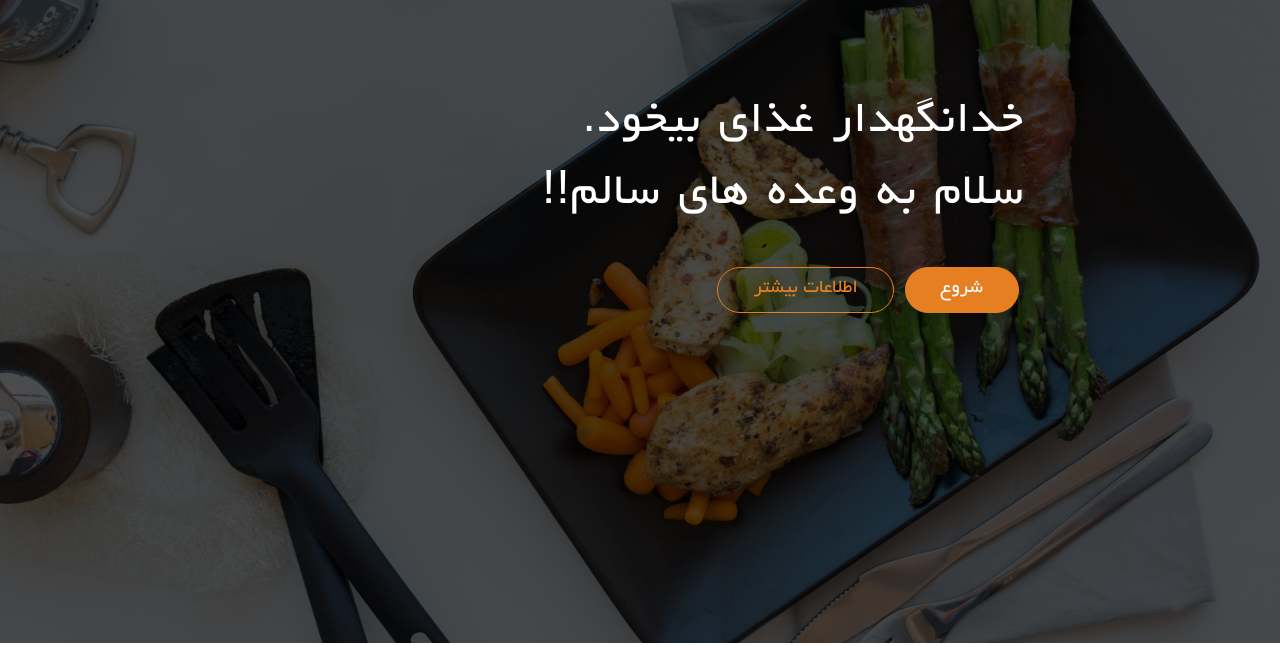
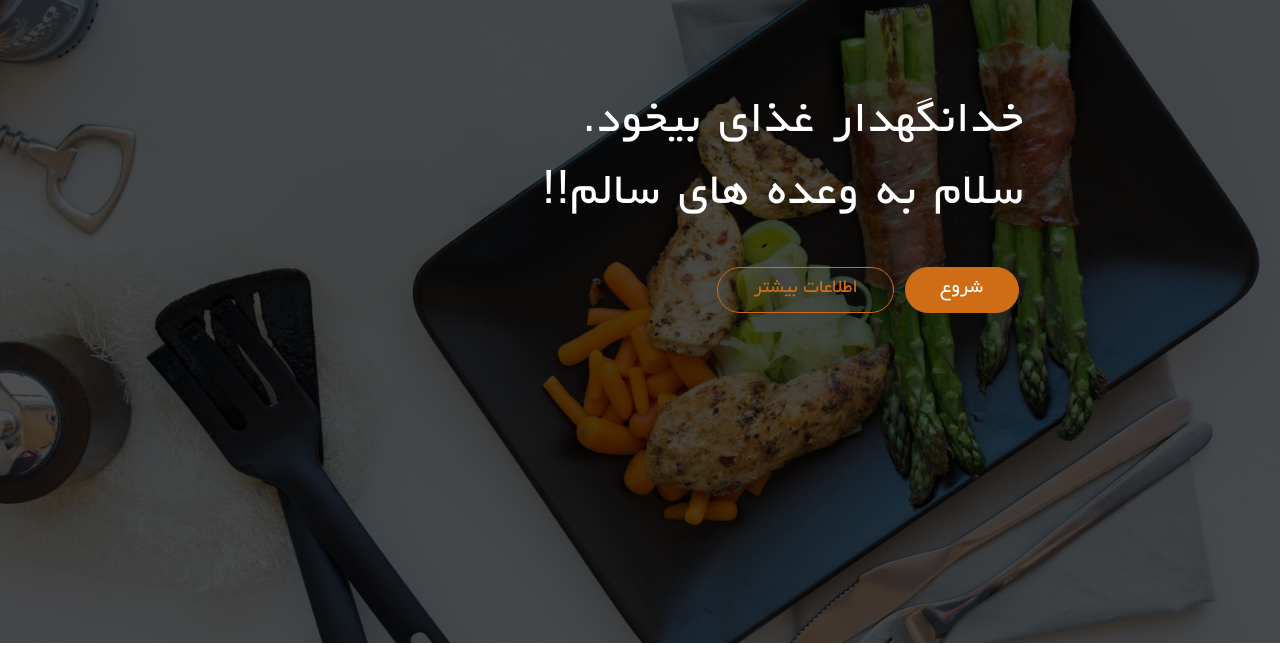
Before and after one commit to matinkhorshidi/CooKWise.github.io, a plain HTML site: page index.html in a window 1280 px wide. Shown: the part 157-802 px from the top of the page. Drawn offline with nearby package versions, Linux system fonts and the light colour scheme; files whose address does not match are found by name.

Commit message:
Update style.css

```diff
--- a/resources/css/style.css
+++ b/resources/css/style.css
@@ -9,7 +9,7 @@
 }
 
 :root {
-    --first-orange: #e67e22;
+    --first-orange: #cf6d17;
     --second-orange: #aa5b1a;
     --top-sticky-nav: #ffffff;
     --top-sticky-nav-text: #000000;
```
